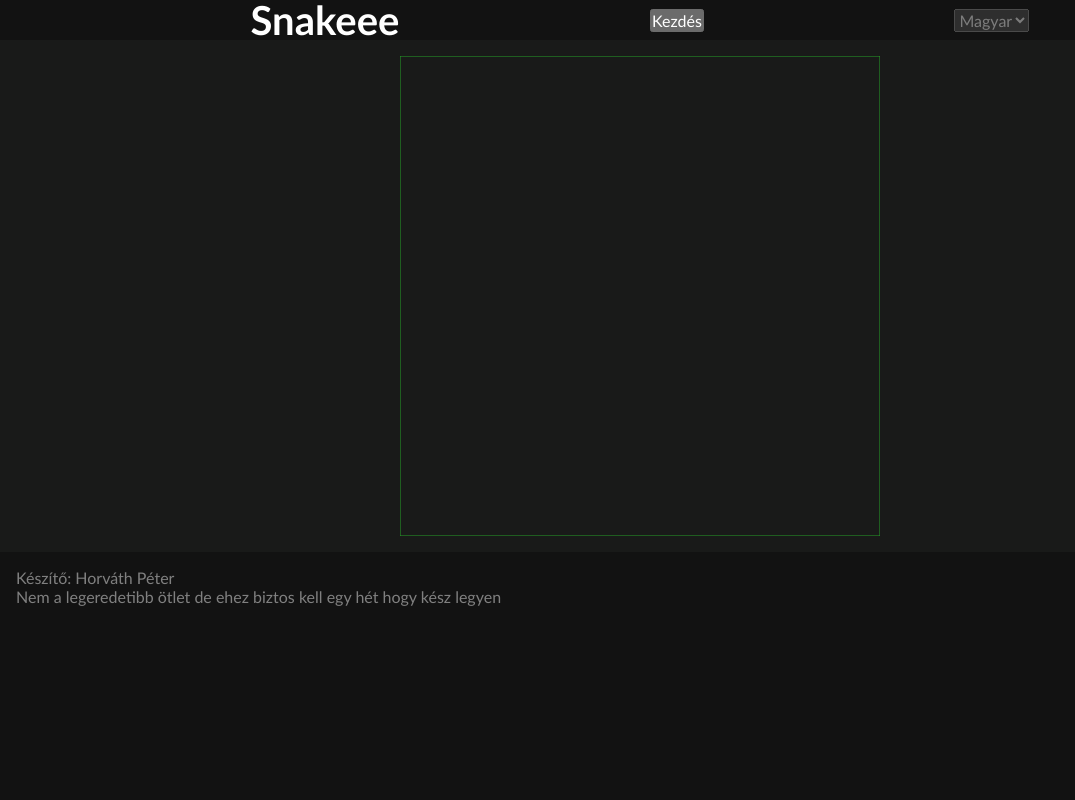
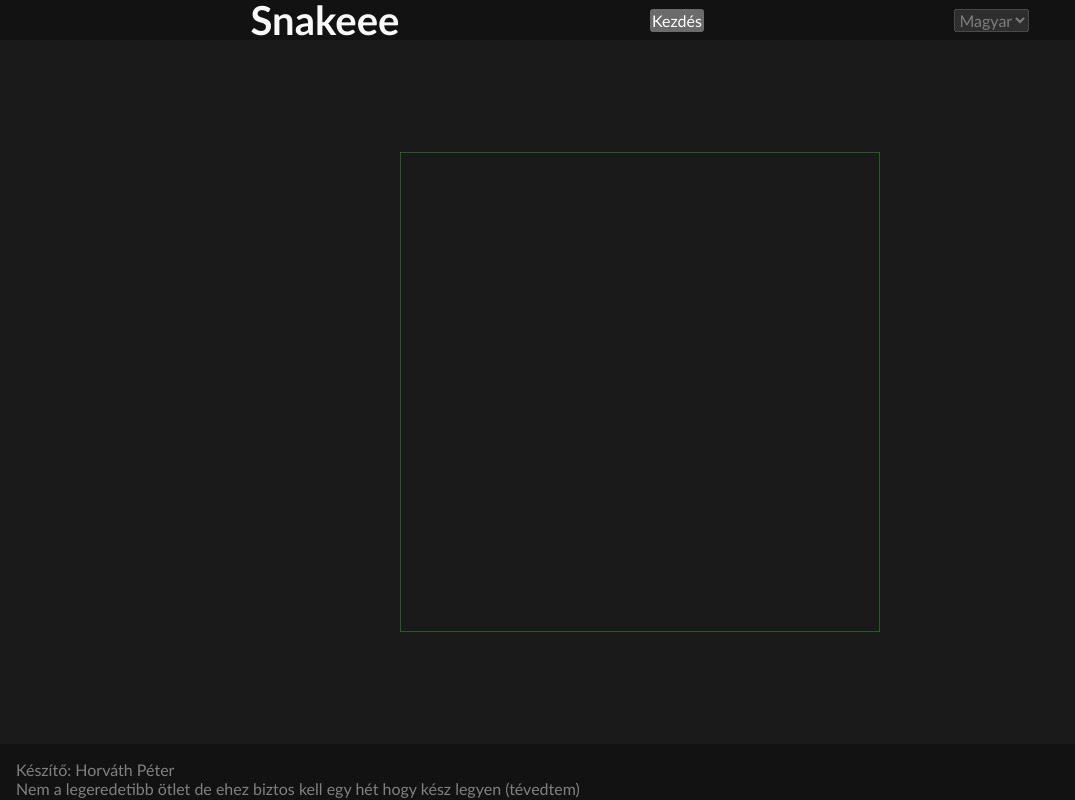
Before and after one commit to PetiDev/jobbSnakeWeb, a plain HTML site: page index.html in a window 1280 px wide. Shown: the whole page, without its empty margins (0-1075 px from the left). Drawn offline with Linux system fonts and the light colour scheme.

Commit message:
style: :art: better spaceing of content

```diff
--- a/index.html
+++ b/index.html
@@ -24,7 +24,7 @@
     </main>
     <footer>
         <p>Készítő: Horváth Péter</p>
-        <p>Nem a legeredetibb ötlet de ehez biztos kell egy hét hogy kész legyen</p>
+        <p>Nem a legeredetibb ötlet de ehez biztos kell egy hét hogy kész legyen (tévedtem)</p>
     </footer>
 </body>
 
--- a/style.css
+++ b/style.css
@@ -20,7 +20,8 @@ header{
 }
 body{
     display: grid;
-    grid-template-rows: 2.5rem 1fr 3rem;
+    grid-template-rows: 2.5rem 1fr 2rem;
+    color: var(--clr-light);
 }
 
 main{
@@ -29,6 +30,7 @@ main{
     grid-template-rows:1fr;
     background-color: var(--clr-dark);
     padding: 1rem;
+    height: calc(100vh - 6rem);
 }
 canvas{
     width: 480px;
```
